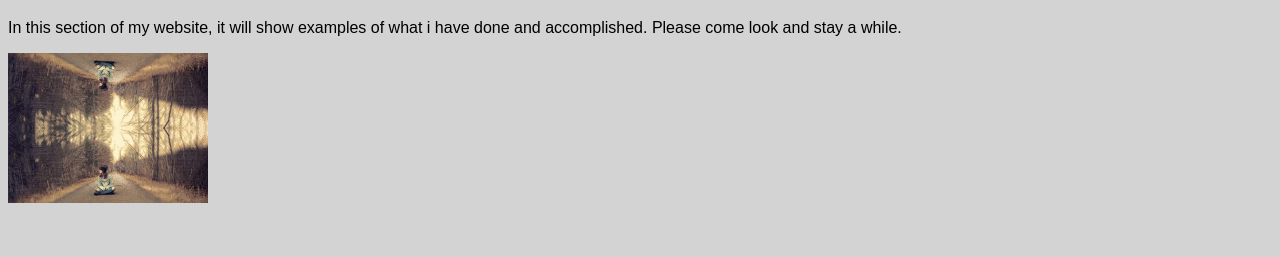
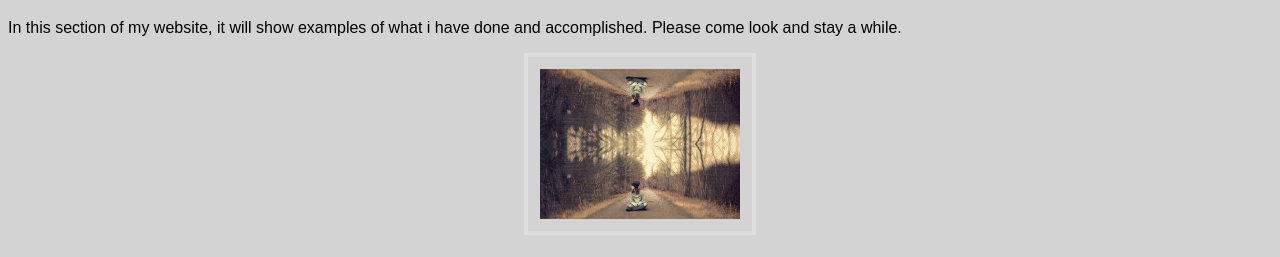
Before and after one commit to Janman813/DIGIT-110, a plain HTML site: page docs/Projects.html in a window 1280 px wide. Shown: the part 107-364 px from the top of the page. Drawn offline with Linux system fonts and the light colour scheme.

Commit message:
update for css

```diff
--- a/docs/projectsStyle.css
+++ b/docs/projectsStyle.css
@@ -3,3 +3,10 @@ html {
     color: Black;
     font-family: arial, helvetica, sans-serif;
 }
+img {
+    display: block;
+    margin-left: auto;
+    margin-right: auto;
+    border: 4px solid #ddd;
+    padding: 12px;
+}
```
